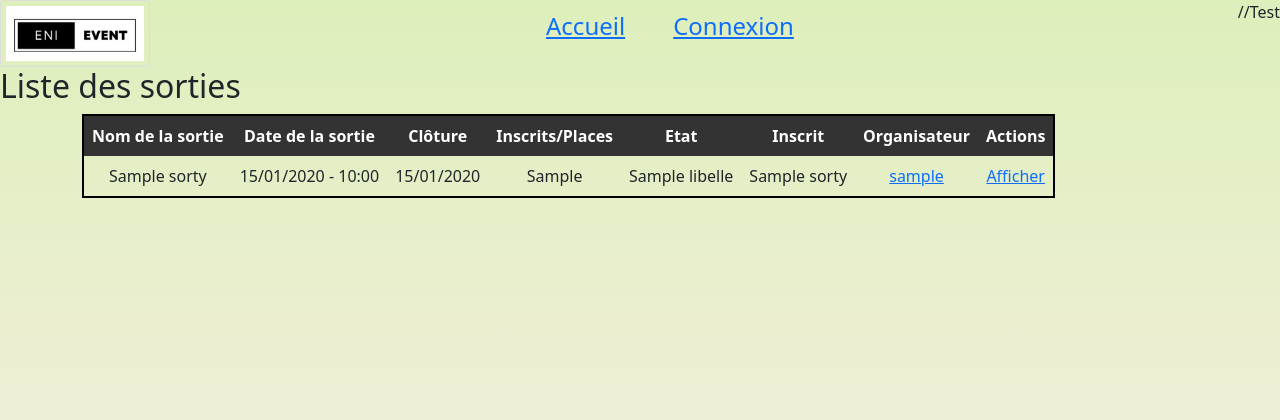
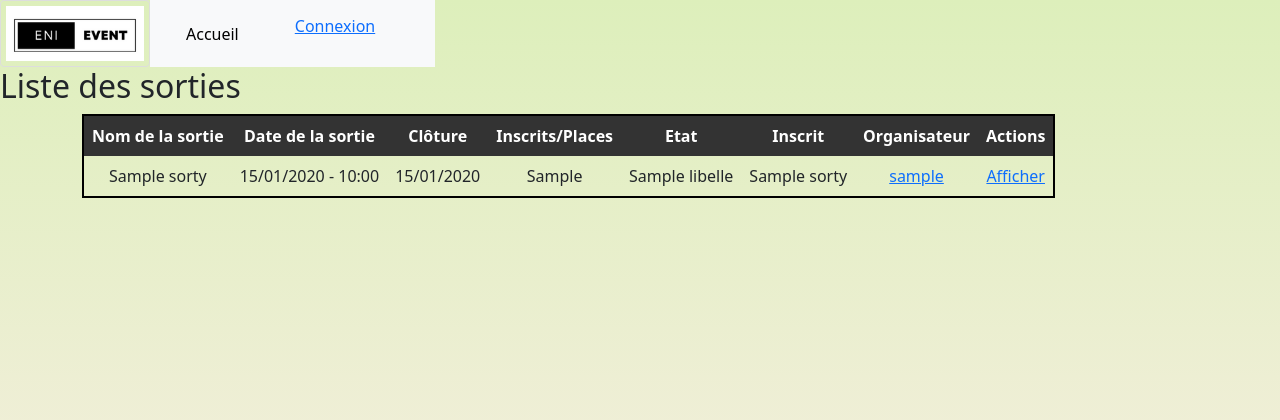
Before and after one commit to tomherbron/event-manager-app-symfony, a Symfony app: template templates/sortie/list.html.twig in a window 1280 px wide. Shown: the top 420 px of the page. Run offline with Twig, Linux system fonts and the light colour scheme; the template is opened without the code that fills it: most values are stand-ins (such as "Sample title", 1, 10 or a date in 2020); some libraries are stand-ins or nearby versions.

Commit message:
Navbar - WIP

```diff
--- a/templates/menu/nav.html.twig
+++ b/templates/menu/nav.html.twig
@@ -1,14 +1,49 @@
-<nav class = "nav">
-    <ul>
-        <li><a href="{{ path('main_home') }}">Accueil</a></li>
-        {% if app.user %}
-            <li><a href="{{  path('utilisateur_show', {'id': app.user.id})  }}">Profil</a></li>
-            <li><a href="{{ path('app_logout') }}">Déconnexion</a></li>
-            <p>Bonjour {{ app.user.prenom }} !</p>
-        {% else %}
-            <li><a href="{{ path('app_login') }}">Connexion</a></li>
-        {% endif %}
-    </ul>
+{#<nav class="navbar bg-dark border-bottom border-bottom-dark" data-bs-theme="dark" >#}
+
+{#    <ul>#}
+{#        <li><a href="{{ path('main_home') }}">Accueil</a></li>#}
+{#        {% if app.user %}#}
+{#            <li><a href="{{  path('utilisateur_show', {'id': app.user.id})  }}">Profil</a></li>#}
+{#            <li><a href="{{ path('app_logout') }}">Déconnexion</a></li>#}
+{#            <p>Bonjour {{ app.user.prenom }} !</p>#}
+{#        {% else %}#}
+{#            <li><a href="{{ path('app_login') }}">Connexion</a></li>#}
+{#        {% endif %}#}
+{#    </ul>#}
+{#</nav>#}
+
+<nav class="navbar navbar-expand-lg bg-body-tertiary">
+    <div class="container-fluid">
+        <a class="navbar-brand" href="{{ asset('img/logo.png') }}"></a>
+        <button class="navbar-toggler" type="button" data-bs-toggle="collapse" data-bs-target="#navbarSupportedContent" aria-controls="navbarSupportedContent" aria-expanded="false" aria-label="Toggle navigation">
+            <span class="navbar-toggler-icon"></span>
+        </button>
+        <div class="collapse navbar-collapse" id="navbarSupportedContent">
+            <ul class="navbar-nav me-auto mb-2 mb-lg-0">
+                <li class="nav-item">
+                    <a class="nav-link active" aria-current="page" href="{{ path('main_home') }}">Accueil</a>
+                </li>
+                {% if app.user %}
+                <li class="nav-item">
+                    <a class="nav-link active" aria-current="page" href="{{  path('utilisateur_show', {'id': app.user.id})  }}">Profil</a>
+                </li>
+                <li class="nav-item">
+                    <a class="nav-link active" aria-current="page" href="{{ path('app_logout') }}">Déconnexion</a>
+                </li>
+                <li class="nav-item dropdown">
+                    <a class="nav-link dropdown-toggle" href="#" role="button" data-bs-toggle="dropdown" aria-expanded="false">Sorties</a>
+                    <ul class="dropdown-menu">
+                        <li><a class="dropdown-item" href="#">Action</a></li>
+                        <li><a class="dropdown-item" href="#">Another action</a></li>
+                        <li><hr class="dropdown-divider"></li>
+                        <li><a class="dropdown-item" href="#">Something else here</a></li>
+                    </ul>
+                </li>
+                {% else %}
+                <li class="nav-item">
+                <a href="{{ path('app_login') }}">Connexion</a>
+                </li>
+                {% endif %}
+            </ul>
+        </div>
 </nav>
-
-//Test
```
